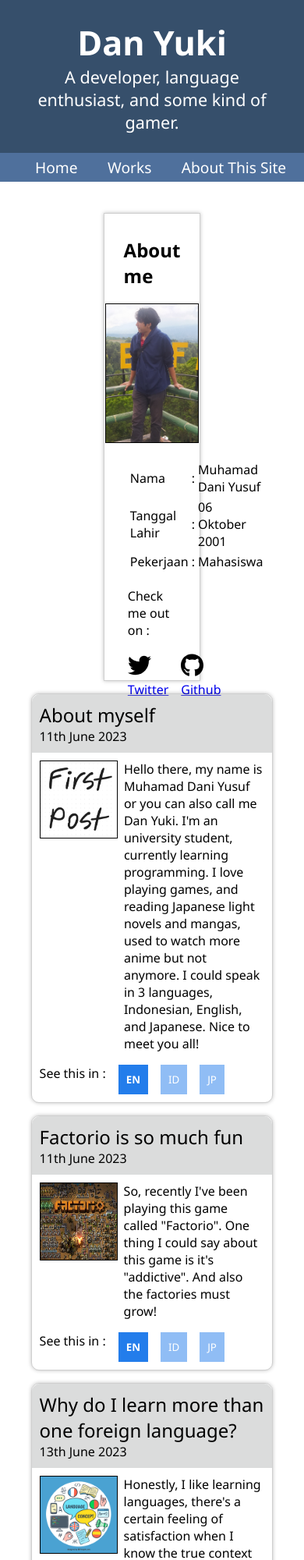
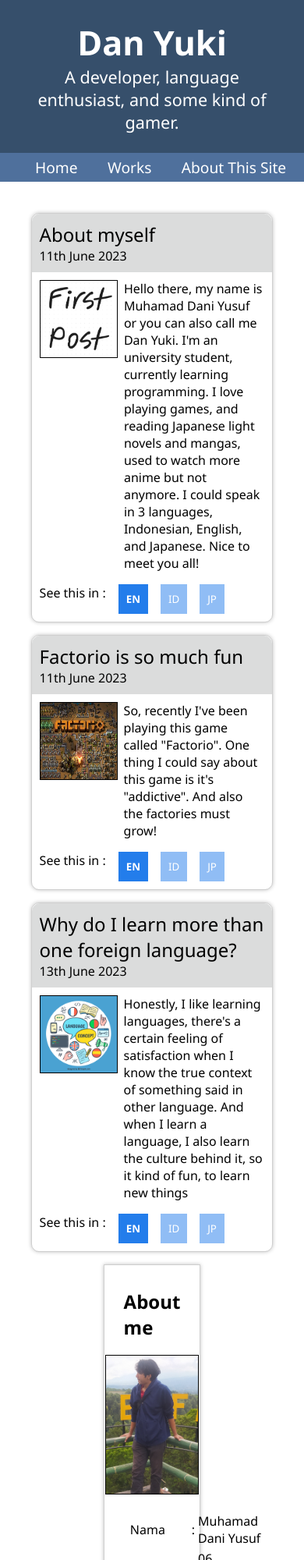
Before and after one commit to DanYuki/dan-profile-page, a plain HTML site: page index.html in a window 390 px wide. Shown: the top 2000 px of the page at 78% size. Drawn offline with Linux system fonts and the light colour scheme.

Commit message:
Switched the main tag and content, also fixed the media query

```diff
--- a/assets/css/main.css
+++ b/assets/css/main.css
@@ -47,14 +47,27 @@ header nav li a:hover {
     font-weight: 700;
 }
 
-body .content {
-    display: flex;
+main {
+    display:flex;
     gap: 1em;
+    margin: 0.6em 0.6em 0.6em 0.6em;
+    padding: 30px;
 }
 
 .content {
-    margin: 0.6em 0.6em 0.6em 0.6em;
-    padding: 30px;
+    display: flex;
+    gap: 1em;
+    width: 100%;
+    display: flex;
+    flex-direction: column;
+    gap: 1rem;
+    background-color: white;
+    /* margin: 0.6em 0.6em 0.6em 0.6em; */
+    /* padding: 30px; */
+    order: 1;
+    /* border: 1px solid; */
+
+
     /* border: 1px solid; */
 }
 
@@ -99,18 +112,6 @@ aside .social {
 aside .social-link {
     display: flex;
     flex-direction: column;
-}
-
-main {
-    width: 100%;
-    display: flex;
-    flex-direction: column;
-    gap: 1rem;
-    background-color: white;
-    /* margin: 0.6em 0.6em 0.6em 0.6em; */
-    /* padding: 30px; */
-    order: 1;
-    /* border: 1px solid; */
 }
 
 .post {
@@ -190,12 +191,12 @@ footer {
 }
 
 @media screen and (max-width: 720px) {
-    body .content {
+    body main {
         display: block;
     }
     aside {
         margin-left: auto;
         margin-right: auto;
-        margin-bottom: 1em;
+        margin-top: 1em;
     }
 }
--- a/index.html
+++ b/index.html
@@ -21,43 +21,10 @@
             </ul>
         </nav>
     </header>
-
-    <div class="content">
-        <!-- Menampilkan data diri, dan harus muncul pertama di layar kecil sebelum main -->
-        <aside class="card">
-            <h1 style="align-self: center;">About me</h1>
-            <img src="assets/img/dan.jpg" alt="dani yusuf" width="120px" style="border: 1px solid;">
-            <!-- I can implement table here -->
-            <table>
-                <tr>
-                    <td>Nama</td>
-                    <td>:</td>
-                    <td style="vertical-align: center;">Muhamad Dani Yusuf</td>
-                </tr>
-                <tr>
-                    <td>Tanggal Lahir</td>
-                    <td>:</td>
-                    <td>06 Oktober 2001</td>
-                </tr>
-                <tr>
-                    <td>Pekerjaan</td>
-                    <td>:</td>
-                    <td>Mahasiswa</td>
-                </tr>
-            </table>
-            <p>Check me out on :</p>
-            <div class="social">
-                <div class="social-link">
-                    <a href="https://twitter.com/DanYuki8" target="_blank"><img src="assets/img/twitter.svg" alt="" height="30px"><p>Twitter</p></a>
-                </div>
-                <div class="social-link">
-                    <a href="https://github.com/DanYuki" target="_blank"><img src="assets/img/github.svg" alt="" height="30px"><p>Github</p></a>
-                </div>
-            </div>
-        </aside>
-        <main>
+    <main>
+        <div class="content">
             <article class="card post" id="article-1">
-                <div class="post-title" >
+                <div class="post-title">
                     <h1 class="lang-en active">About myself</h1>
                     <h1 class="lang-id disabled">Tentang diri saya</h1>
                     <h1 class="lang-jp disabled">自分のこと</h1>
@@ -66,31 +33,43 @@
                 <div class="post-content">
                     <div class="post-body">
                         <img src="assets/img/first-post.png" alt="" height="100px" style="border :1px solid">
-                        <p class="lang-en active">Hello there, my name is Muhamad Dani Yusuf or you can also call me Dan Yuki. I'm an university student, currently learning programming. I love playing games, and reading Japanese light novels and mangas, used to watch more anime but not anymore. I could speak in 3 languages, Indonesian, English, and Japanese. Nice to meet you all!</p>
-                        <p class="lang-id disabled">Halo, nama saya Muhamad Dani Yusuf atau boleh juga panggil saya Dan Yuki. Saya seorang mahasiswa yang saat ini sedang belajar programming. Saya suka main game, dan baca light novel dan manga Jepang, dulu sering nonton anime tapi sekarang jarang. Saya bisa berbicara dalam 3 bahasa, bahasa Indonesia, Inggris, dan Jepang. Salam kenal semuanya!</p>
-                        <p class="lang-jp disabled">こんにちは、私はMuhamad Dani Yusufですダン雪と呼ぶのもいいです。私は大学生です、プログラミングを学んでいます。ゲームをやるのは好きです、小説と漫画を読むのも好きです。三つの言語で話せます、インドネシア語、英語、と日本語です。よろしく！</p>
+                        <p class="lang-en active">Hello there, my name is Muhamad Dani Yusuf or you can also call me Dan Yuki. I'm
+                            an university student, currently learning programming. I love playing games, and reading Japanese light
+                            novels and mangas, used to watch more anime but not anymore. I could speak in 3 languages, Indonesian,
+                            English, and Japanese. Nice to meet you all!</p>
+                        <p class="lang-id disabled">Halo, nama saya Muhamad Dani Yusuf atau boleh juga panggil saya Dan Yuki. Saya
+                            seorang mahasiswa yang saat ini sedang belajar programming. Saya suka main game, dan baca light novel
+                            dan manga Jepang, dulu sering nonton anime tapi sekarang jarang. Saya bisa berbicara dalam 3 bahasa,
+                            bahasa Indonesia, Inggris, dan Jepang. Salam kenal semuanya!</p>
+                        <p class="lang-jp disabled">こんにちは、私はMuhamad Dani
+                            Yusufですダン雪と呼ぶのもいいです。私は大学生です、プログラミングを学んでいます。ゲームをやるのは好きです、小説と漫画を読むのも好きです。三つの言語で話せます、インドネシア語、英語、と日本語です。よろしく！
+                        </p>
                     </div>
                     <div class="post-lang">
                         <p>See this in : </p>
                         <button onclick="change_language(this, 'lang-en', 0)" class="lang-active">EN</button>
-                        <button  onclick="change_language(this, 'lang-id', 0)" class="lang-disabled">ID</button>
-                        <button  onclick="change_language(this, 'lang-jp', 0)" class="lang-disabled">JP</button>
+                        <button onclick="change_language(this, 'lang-id', 0)" class="lang-disabled">ID</button>
+                        <button onclick="change_language(this, 'lang-jp', 0)" class="lang-disabled">JP</button>
                     </div>
                 </div>
             </article>
             <article class="card post">
-            <div class="post-title">
-                <h1 class="lang-en active">Factorio is so much fun</h1>
-                <h1 class="lang-id disabled">Kecanduan Factorio</h1>
-                <h1 class="lang-jp disabled">ファクトリオのせいで中毒になってる私</h1>
-                <p>11th June 2023</p>
-            </div>
+                <div class="post-title">
+                    <h1 class="lang-en active">Factorio is so much fun</h1>
+                    <h1 class="lang-id disabled">Kecanduan Factorio</h1>
+                    <h1 class="lang-jp disabled">ファクトリオのせいで中毒になってる私</h1>
+                    <p>11th June 2023</p>
+                </div>
                 <div class="post-content">
                     <div class="post-body">
                         <img src="assets/img/factorio.png" alt="" height="100px" width="100px" style="border :1px solid">
-                        <p class="lang-en active">So, recently I've been playing this game called "Factorio". One thing I could say about this game is it's "addictive". And also the factories must grow!</p>
-                        <p class="lang-id disabled">Jadi, akhir-akhir ini saya lagi main game namanya "Factorio". Satu hal yang bisa saya bilang soal game ini itu "Candu". Dan juga, the factories must grow! Ini adalah ungkapan yang sering diucapkan oleh pemain factorio wkwkw</p>
-                        <p class="lang-jp disabled">最近はさ「フクトリオ」というゲームをめちゃ遊んでいます、なんか楽しい過ぎて中毒な感じになります。ファクトリオプレイヤー同士の言葉があります「The factories must grow!」</p>
+                        <p class="lang-en active">So, recently I've been playing this game called "Factorio". One thing I could say
+                            about this game is it's "addictive". And also the factories must grow!</p>
+                        <p class="lang-id disabled">Jadi, akhir-akhir ini saya lagi main game namanya "Factorio". Satu hal yang bisa
+                            saya bilang soal game ini itu "Candu". Dan juga, the factories must grow! Ini adalah ungkapan yang
+                            sering diucapkan oleh pemain factorio wkwkw</p>
+                        <p class="lang-jp disabled">最近はさ「フクトリオ」というゲームをめちゃ遊んでいます、なんか楽しい過ぎて中毒な感じになります。ファクトリオプレイヤー同士の言葉があります「The
+                            factories must grow!」</p>
                     </div>
                     <div class="post-lang">
                         <p>See this in : </p>
@@ -110,9 +89,15 @@
                 <div class="post-content">
                     <div class="post-body">
                         <img src="assets/img/language.jpg" alt="" height="100px" width="100px" style="border :1px solid">
-                        <p class="lang-en active">Honestly, I like learning languages, there's a certain feeling of satisfaction when I know the true context of something said in other language. And when I learn a language, I also learn the culture behind it, so it kind of fun, to learn new things</p>
-                        <p class="lang-id disabled">Jujur aja, saya suka belajar bahasa, ada rasa kepuasan tersendiri yang saya rasa ketika tau konteks sesungguhnya dari perkataan/kalimat yang diucapkan dalam bahasa lain. Dan ketika saya belajar suatu bahasa, saya juga belajar budaya yang ada menyertainya, jadi rasanya cukup asik karena bisa belajar hal baru</p>
-                        <p class="lang-jp disabled">正直にいうと、言語を学ぶのが好きです、なんか本当コンテクストを理解できるときは満足みたいな感覚があります。言語を学ぶときはその言語と国の文化をまなんでます。新しい事を学ぶのは楽しいです</p>
+                        <p class="lang-en active">Honestly, I like learning languages, there's a certain feeling of satisfaction
+                            when I know the true context of something said in other language. And when I learn a language, I also
+                            learn the culture behind it, so it kind of fun, to learn new things</p>
+                        <p class="lang-id disabled">Jujur aja, saya suka belajar bahasa, ada rasa kepuasan tersendiri yang saya rasa
+                            ketika tau konteks sesungguhnya dari perkataan/kalimat yang diucapkan dalam bahasa lain. Dan ketika saya
+                            belajar suatu bahasa, saya juga belajar budaya yang ada menyertainya, jadi rasanya cukup asik karena
+                            bisa belajar hal baru</p>
+                        <p class="lang-jp disabled">
+                            正直にいうと、言語を学ぶのが好きです、なんか本当コンテクストを理解できるときは満足みたいな感覚があります。言語を学ぶときはその言語と国の文化をまなんでます。新しい事を学ぶのは楽しいです</p>
                     </div>
                     <div class="post-lang">
                         <p>See this in : </p>
@@ -122,8 +107,40 @@
                     </div>
                 </div>
             </article>
-        </main>
-    </div>
+            </div>
+            <!-- Menampilkan data diri, dan harus muncul pertama di layar kecil sebelum main -->
+            <aside class="card">
+                <h1 style="align-self: center;">About me</h1>
+                <img src="assets/img/dan.jpg" alt="dani yusuf" width="120px" style="border: 1px solid;">
+                <!-- I can implement table here -->
+                <table>
+                    <tr>
+                        <td>Nama</td>
+                        <td>:</td>
+                        <td style="vertical-align: center;">Muhamad Dani Yusuf</td>
+                    </tr>
+                    <tr>
+                        <td>Tanggal Lahir</td>
+                        <td>:</td>
+                        <td>06 Oktober 2001</td>
+                    </tr>
+                    <tr>
+                        <td>Pekerjaan</td>
+                        <td>:</td>
+                        <td>Mahasiswa</td>
+                    </tr>
+                </table>
+                <p>Check me out on :</p>
+                <div class="social">
+                    <div class="social-link">
+                        <a href="https://twitter.com/DanYuki8" target="_blank"><img src="assets/img/twitter.svg" alt="" height="30px"><p>Twitter</p></a>
+                    </div>
+                    <div class="social-link">
+                        <a href="https://github.com/DanYuki" target="_blank"><img src="assets/img/github.svg" alt="" height="30px"><p>Github</p></a>
+                    </div>
+                </div>
+            </aside>
+ </main>
 
     <footer>
         <p><strong>&copy;Dan Yuki 2023</strong></p>
```
Also changed, not shown: about.html (+10 -5 lines), works.html (+7 -5 lines).
